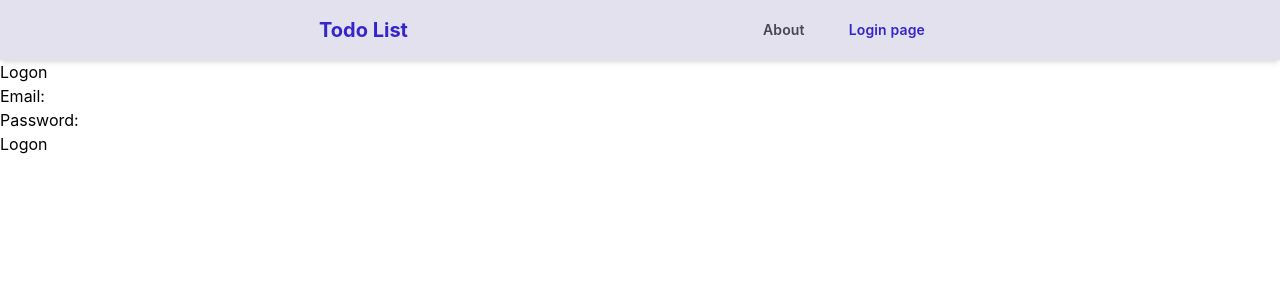
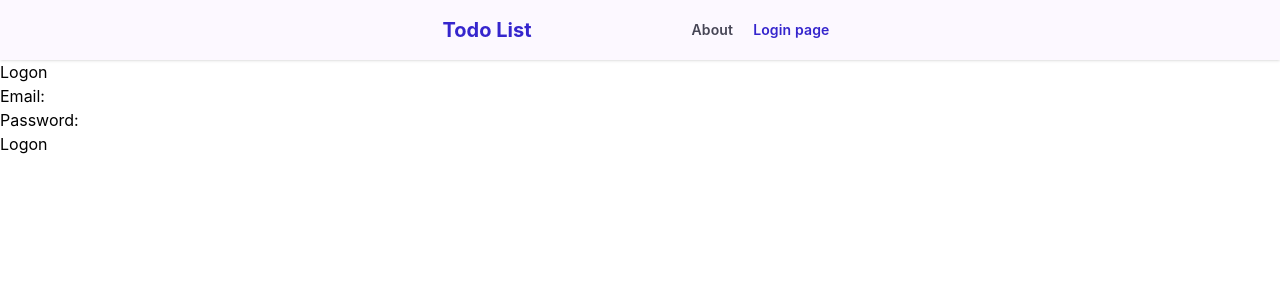
Before and after one commit to mishasro72/todo-list, a React (Vite) app: page /login in a window 1280 px wide. Shown: the top 300 px of the page. Built offline with nearby package versions, Linux system fonts and the light colour scheme.

Commit message:
Add header style v.1

```diff
--- a/src/App.css
+++ b/src/App.css
@@ -72,11 +72,6 @@
   letter-spacing: -0.01em;
 }
 
-/* @utility headline-lg {
-  font-size: 32px;
-  line-height: 40px;
-  letter-spacing: -0.02em;
-} */
 
 @utility headline-md {
   font-family: "Inter", sans-serif;
--- a/src/shared/Header.jsx
+++ b/src/shared/Header.jsx
@@ -7,8 +7,12 @@ import Navigation from "./Navigation";
 export default function Header() {
   const { email, isAuthenticated } = useAuth();
   return (
-    <div className="flex bg-surface-variant justify-evenly items-center shadow-md sticky top-0">
-      <h1 className="headline-md font-bold text-primary-light">
+    <div
+      className="flex bg-surface justify-center items-center shadow-sm sticky gap-30 top-0"
+      w-full
+      z-50
+    >
+      <h1 className="headline-md font-bold text-primary-light p-4">
         Todo List
       </h1>
       <Navigation />
--- a/src/shared/Navigation.jsx
+++ b/src/shared/Navigation.jsx
@@ -2,26 +2,16 @@ import { useAuth } from "../context/AuthContext";
 import { NavLink } from "react-router";
 
 export default function Navigation() {
-  // function navLinkStyle({ isActive }) {
-  //   return {
-  //     fontWeight: isActive ? "bold" : "normal",
-  //     textDecoration: isActive ? "underline" : "none",
-  //     padding: "2px 6px",
-  //     borderRadius: 6,
-  //     backgroundColor: isActive ? "#eee" : "transparent",
-  //   };
-  // }
-
-  const navlinksstyle = ({ isActive }) =>
-    `label-md px-gutter py-2 rounded-md transition-colors hover:bg-surface-container hover:text-on-surface ${
+   const navlinksstyle = ({ isActive }) =>
+    `label-md p-1 rounded-md transition-colors hover:bg-surface-container hover:text-on-surface ${
       isActive ? "text-primary-light font-semibold" : "text-on-surface-variant"
     }`;
 
   const { isAuthenticated } = useAuth();
   return (
-    <div className="flex justify-center items-center">
-      <nav className="flex justify-between items-center w-full px-5 py-3 max-w-160 mx-auto">
-        <ul className="list-none flex gap-stack-gap p-0 justify-around">
+    <div className="hidden md:flex justify-center items-center">
+      <nav className="flex justify-center items-center w-full px-5 py-3 max-w-160 mx-auto gap-2">
+        <ul className="list-none flex gap-3 p-0 justify-around">
           <NavLink className={navlinksstyle} to="/about">
             About
           </NavLink>
```
